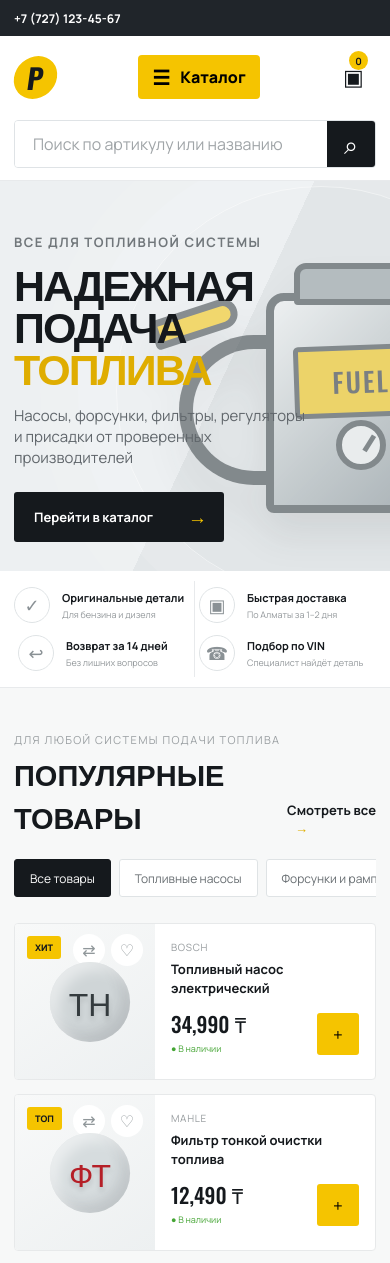
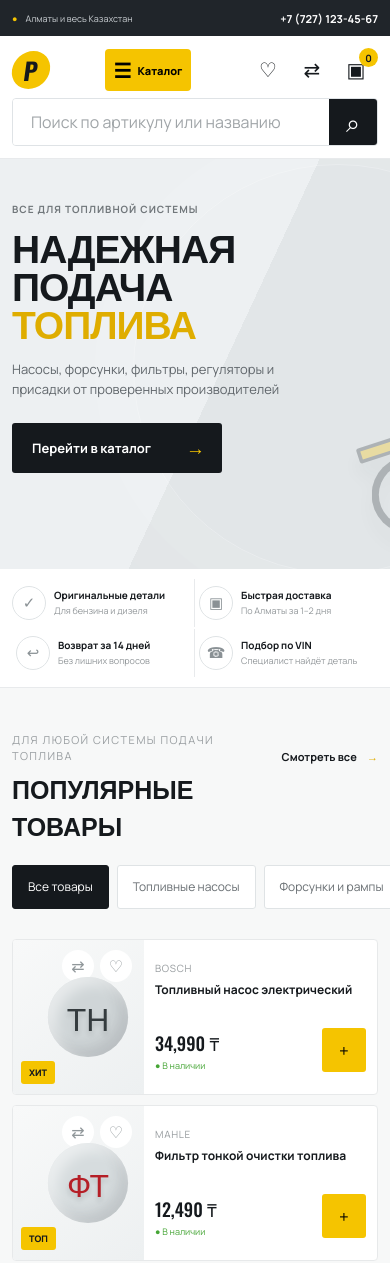
Before and after one commit to ruzievimran77-max/firstproject, a plain HTML site: page index.html in a window 390 px wide. Shown: the top 1263 px of the page. Drawn offline with nearby package versions, Linux system fonts and the light colour scheme.

Commit message:
Add files via upload

```diff
--- a/index.html
+++ b/index.html
@@ -50,7 +50,7 @@
             <div class="container hero__inner">
                 <div class="hero__content">
                     <p class="hero__eyebrow">Все для топливной системы</p>
-                    <h1>Надежная подача<br><span>топлива</span></h1>
+                    <h1>Надежная<br>подача <span>топлива</span></h1>
                     <p class="hero__text">Насосы, форсунки, фильтры, регуляторы и присадки от проверенных производителей</p>
                     <a class="hero__button" href="#catalog">Перейти в каталог <span>→</span></a>
                 </div>
--- a/style.css
+++ b/style.css
@@ -14,6 +14,7 @@ body {
     font-family: "Manrope", sans-serif;
     color: var(--ink);
     background: #fff;
+    overflow-x: clip;
 }
 button, input { font: inherit; }
 button, a { -webkit-tap-highlight-color: transparent; }
@@ -55,18 +56,6 @@ button, a { -webkit-tap-highlight-color: transparent; }
 .hero__button:hover { background: #30363b; transform: translateY(-2px); }
 .hero__visual { width: 48%; height: 100%; position: relative; }
 .hero__circle { position: absolute; width: 410px; height: 410px; border: 1px solid rgba(255,255,255,.9); border-radius: 50%; right: -20px; top: 5px; box-shadow: 0 0 0 38px rgba(255,255,255,.18), 0 0 0 76px rgba(255,255,255,.12); }
-.engine { position: absolute; width: 390px; height: 280px; right: 10px; bottom: 30px; filter: drop-shadow(0 22px 18px rgba(43,48,51,.18)); transform: rotate(-2deg); }
-.engine__top { position: absolute; z-index: 3; width: 270px; height: 88px; left: 58px; top: 0; background: linear-gradient(145deg, #7f898f 0%, #3f484d 68%, #283136 100%); clip-path: polygon(12% 0, 86% 0, 100% 35%, 94% 100%, 7% 92%, 0 34%); border: 4px solid #2c3438; }
-.engine__top:before { content:""; position:absolute; width: 110px; height: 22px; background:#252c30; right: 22px; top: 18px; border-radius: 3px; transform: skew(-8deg); }
-.engine__top:after { content:""; position:absolute; width: 54px; height: 54px; border: 9px solid #aab1b4; border-radius:50%; left: 46px; top: 13px; }
-.engine__block { position:absolute; z-index:2; width:320px; height:190px; left:35px; top:75px; background:linear-gradient(135deg,#8c969b,#596368 50%,#354044); clip-path:polygon(4% 0,94% 0,100% 19%,95% 100%,5% 100%,0 18%); border:5px solid #30393d; }
-.engine__line { position:absolute; height:8px; background:#30383b; transform:rotate(-14deg); }
-.engine__line--one { width:190px; left:52px; top:38px; }
-.engine__line--two { width:210px; left:40px; top:95px; }
-.engine__bolt { position:absolute; width:33px; height:33px; border:7px solid #262f32; border-radius:50%; background:#acb3b5; }
-.engine__bolt--one { left:38px; bottom:28px; } .engine__bolt--two { right:38px; bottom:28px; }
-.engine__side { position:absolute; z-index:4; width:85px; height:125px; right:-5px; bottom:5px; background:linear-gradient(100deg,#69757a,#313b3f); clip-path:polygon(12% 0,100% 12%,100% 88%,20% 100%,0 75%,0 22%); }
-
 .advantages { height: 94px; background: #fff; border-bottom: 1px solid var(--line); }
 .advantages__grid { height: 100%; display: grid; grid-template-columns: repeat(4,1fr); align-items: center; }
 .advantages article { display:flex; align-items:center; gap:12px; height:48px; padding:0 28px; border-right:1px solid var(--line); }
@@ -111,7 +100,7 @@ button, a { -webkit-tap-highlight-color: transparent; }
 .cart-panel__header { height:78px; display:flex; align-items:center; justify-content:space-between; padding:0 24px; border-bottom:1px solid var(--line); }
 .cart-panel__header h2 { margin:0; font-family:"Oswald",sans-serif; text-transform:uppercase; }
 .cart-panel__header h2 span { color:#999; font-size:14px; }
-.cart-panel__header button { border:0; background:transparent; font-size:30px; cursor:pointer; }
+.cart-panel__header button { width:44px; height:44px; border:0; background:transparent; font-size:30px; cursor:pointer; }
 .cart-panel__body { flex:1; overflow:auto; padding:18px 24px; }
 .cart-empty { height:100%; display:flex; flex-direction:column; align-items:center; justify-content:center; color:#999; }
 .cart-empty span { font-size:48px; }
@@ -133,7 +122,7 @@ button, a { -webkit-tap-highlight-color: transparent; }
 .checkout-overlay.open { opacity:1; visibility:visible; }
 .checkout-modal { position:fixed; z-index:70; left:50%; top:50%; width:min(420px,calc(100% - 28px)); background:#fff; border-radius:5px; padding:28px; transform:translate(-50%, -46%) scale(.97); opacity:0; visibility:hidden; transition:.25s; }
 .checkout-modal.open { transform:translate(-50%, -50%) scale(1); opacity:1; visibility:visible; }
-.checkout-modal__close { position:absolute; right:14px; top:10px; border:0; background:transparent; font-size:28px; cursor:pointer; }
+.checkout-modal__close { position:absolute; right:10px; top:8px; width:44px; height:44px; border:0; background:transparent; font-size:28px; cursor:pointer; }
 .checkout-modal h2 { margin:0 0 20px; font-family:"Oswald",sans-serif; text-transform:uppercase; }
 .checkout-modal form { display:grid; gap:14px; }
 .checkout-modal label { display:grid; gap:6px; color:#62686b; font-size:12px; font-weight:700; }
@@ -155,54 +144,109 @@ button, a { -webkit-tap-highlight-color: transparent; }
 @media (max-width: 1000px) {
     .header { height:auto; }
     .header__inner { flex-wrap:wrap; padding:12px 0; }
-    .search { order:3; flex-basis:100%; }
+    .search { order:3; flex:0 0 100%; min-width:0; }
     .header__actions { margin-left:auto; }
     .hero__visual { width:42%; }
-    .engine { right:-80px; transform:scale(.82) rotate(-2deg); }
+    .fuel-pump { right:-12px; transform:scale(.82); transform-origin:right bottom; }
     .products { grid-template-columns:repeat(3,1fr); }
     .advantages article { padding:0 12px; }
 }
 
 @media (max-width: 700px) {
-    .container { width:min(100% - 28px,1280px); }
-    .topbar__item { display:none; }
+    .container { width:min(100% - 32px,1280px); }
+    .topbar { min-height:36px; height:auto; }
+    .topbar__inner { min-height:36px; gap:8px; }
+    .topbar__item { font-size:10px; }
+    .topbar__item:nth-child(2) { display:none; }
     .topbar__inner { justify-content:space-between; }
     .topbar__phone { margin:0; }
+    .header__inner { gap:8px; }
+    .logo { flex:0 0 auto; margin:0; }
+    .logo__mark { width:38px; height:38px; font-size:24px; }
     .logo__text { display:none; }
-    .catalog-button { margin-left:auto; height:44px; padding:0 14px; }
-    .icon-action { width:45px; }
+    .catalog-button { margin-left:auto; height:42px; padding:0 11px; gap:6px; font-size:12px; }
+    .icon-action { width:44px; height:44px; }
+    .icon-action > span { font-size:20px; }
     .icon-action small { display:none; }
     .header__actions { gap:0; }
-    .hero { height:390px; }
-    .hero__content { width:70%; padding-top:52px; }
-    .hero h1 { font-size:48px; }
-    .hero__text { max-width:300px; }
-    .hero__visual { position:absolute; width:55%; right:-75px; opacity:.55; }
-    .engine { right:-35px; bottom:10px; transform:scale(.62) rotate(-2deg); }
+    .icon-action--cart b { right:0; top:0; }
+    .hero { height:clamp(360px, 105vw, 410px); }
+    .hero__content { width:min(82%, 500px); padding-top:clamp(42px, 11vw, 60px); }
+    .hero__eyebrow { font-size:10px; letter-spacing:1px; }
+    .hero h1 { font-size:clamp(38px, 10vw, 54px); letter-spacing:-1px; }
+    .hero__text { max-width:340px; font-size:14px; line-height:1.55; }
+    .hero__visual { position:absolute; width:58%; right:-75px; opacity:.3; pointer-events:none; }
+    .fuel-pump { right:-16px; bottom:5px; transform:scale(.62); transform-origin:right bottom; }
     .advantages { height:auto; }
-    .advantages__grid { grid-template-columns:repeat(2,1fr); padding:10px 0; }
-    .advantages article { border:0; padding:8px; }
+    .advantages__grid { grid-template-columns:repeat(2,minmax(0,1fr)); padding:10px 0; }
+    .advantages article { min-width:0; border:0; padding:8px; }
     .advantages article:nth-child(odd) { border-right:1px solid var(--line); }
+    .advantages h3 { font-size:12px; }
+    .advantages p { font-size:10px; line-height:1.4; }
     .section { padding-top:44px; }
-    .filters { overflow-x:auto; padding-bottom:4px; }
-    .filter { white-space:nowrap; }
-    .products { grid-template-columns:repeat(2,1fr); }
+    .section-heading { align-items:end; gap:12px; }
+    .section-heading h2 { font-size:clamp(25px, 6vw, 31px); }
+    .section-heading__eyebrow { max-width:240px; line-height:1.5; }
+    .section-heading a { flex:0 0 auto; font-size:11px; }
+    .filters { min-width:0; overflow-x:auto; overscroll-behavior-x:contain; padding:0 0 8px; margin-right:-12px; scrollbar-width:thin; }
+    .filter { flex:0 0 auto; min-height:44px; white-space:nowrap; }
+    .products { grid-template-columns:repeat(2,minmax(0,1fr)); gap:10px; }
     .product__image { height:170px; }
     .product-art { transform:scale(.82); }
+    .product__info { padding:13px 12px 12px; }
+    .product__name { height:auto; min-height:38px; }
+    .product__price { font-size:19px; }
+    .product__cart { width:44px; height:44px; flex:0 0 44px; }
+    .checkout-modal { max-height:calc(100vh - 24px); max-height:calc(100dvh - 24px); overflow-y:auto; }
 }
 
 @media (max-width: 430px) {
-    .header__actions .icon-action:not(.icon-action--cart) { display:none; }
-    .hero__content { width:82%; }
-    .hero h1 { font-size:43px; }
-    .hero__visual { right:-130px; }
-    .advantages article { padding:5px 4px; }
-    .advantage-icon { width:36px; height:36px; flex-basis:36px; }
-    .advantages h3 { font-size:11px; }
+    .container { width:calc(100% - 24px); }
+    .topbar__item { font-size:9px; }
+    .topbar__phone { font-size:11px; white-space:nowrap; }
+    .catalog-button { padding:0 9px; font-size:11px; }
+    .header__inner { gap:6px; }
+    .header__actions { flex:0 0 auto; }
+    .hero__content { width:88%; }
+    .hero h1 { font-size:clamp(32px, 10vw, 44px); }
+    .hero__text { max-width:280px; font-size:13px; }
+    .hero__visual { right:-145px; }
+    .fuel-pump { transform:scale(.52); }
+    .advantages__grid { gap:2px 0; }
+    .advantages article { gap:8px; padding:7px 4px; }
+    .advantage-icon { width:34px; height:34px; flex-basis:34px; font-size:15px; }
+    .advantages h3 { font-size:10px; }
     .advantages p { font-size:9px; }
-    .section-heading h2 { font-size:29px; }
-    .products { grid-template-columns:1fr; }
-    .product { display:grid; grid-template-columns:140px 1fr; }
-    .product__image { height:155px; }
+    .section-heading { align-items:start; }
+    .section-heading h2 { font-size:25px; }
+    .section-heading a { padding-top:17px; }
+    .products { grid-template-columns:minmax(0,1fr); }
+    .product { display:grid; grid-template-columns:minmax(104px, 36%) minmax(0,1fr); }
+    .product__image { height:auto; min-height:154px; }
+    .product__badge { top:auto; bottom:10px; left:8px; }
     .product-art { transform:scale(.68); }
+    .product__info { display:flex; flex-direction:column; justify-content:center; padding:12px 11px; }
+    .product__name { margin:6px 0 9px; font-size:12px; }
+    .product__bottom { gap:6px; }
+    .product__price { font-size:18px; }
+    .product__cart { width:44px; height:44px; flex-basis:44px; }
+    .cart-panel__header, .cart-panel__body { padding-left:18px; padding-right:18px; }
+    .cart-panel__footer { padding:16px 18px max(18px, env(safe-area-inset-bottom)); }
+    .checkout-modal { padding:24px 20px; }
 }
+
+@media (max-width: 350px) {
+    .topbar__item { display:none; }
+    .topbar__inner { justify-content:flex-end; }
+    .logo__mark { width:34px; height:34px; }
+    .catalog-button { gap:4px; padding:0 7px; }
+    .section-heading { flex-direction:column; align-items:flex-start; }
+    .section-heading a { padding-top:0; }
+    .advantages h3 { font-size:9px; }
+}
+
+@media (prefers-reduced-motion: reduce) {
+    *, *::before, *::after { scroll-behavior:auto !important; transition-duration:.01ms !important; animation-duration:.01ms !important; }
+}
+
+:focus-visible { outline:3px solid #3478f6; outline-offset:3px; }
```
